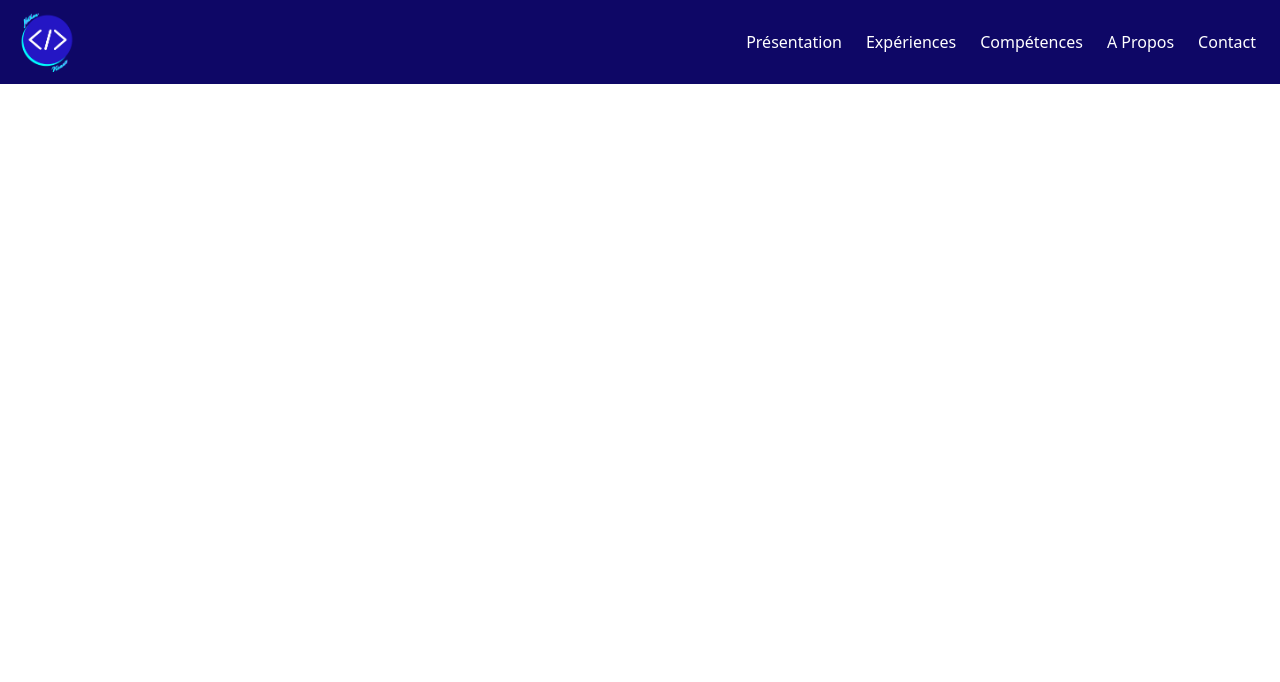
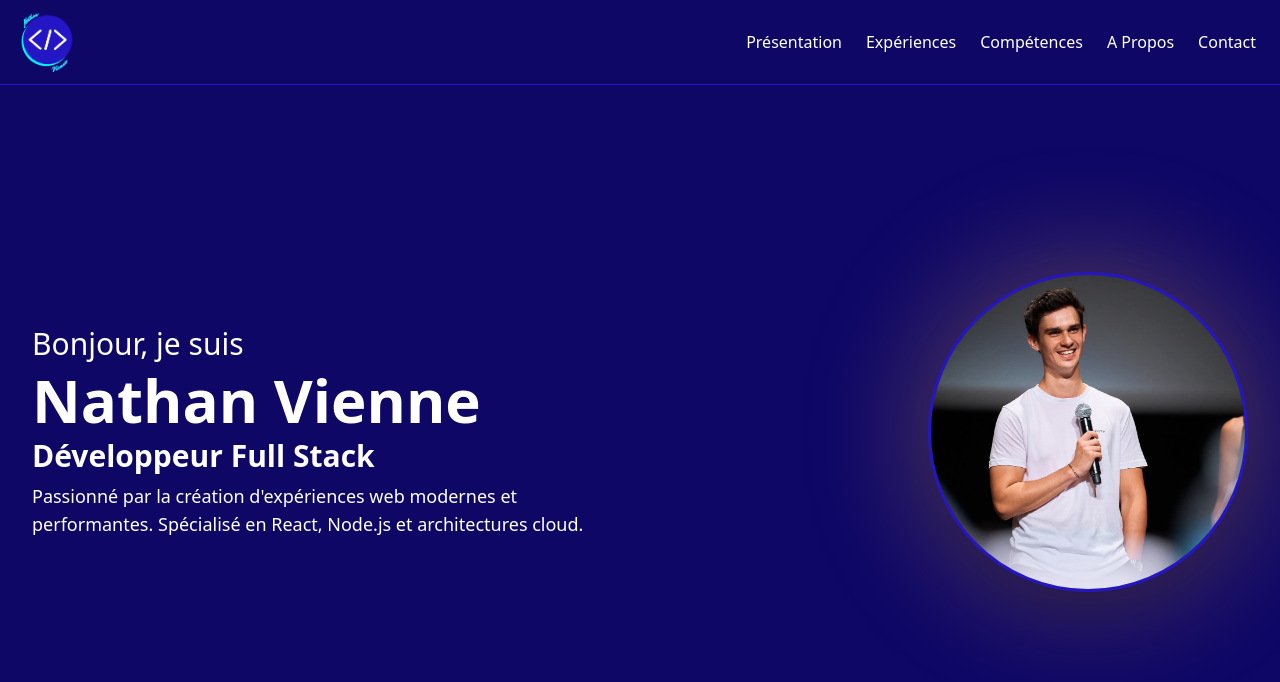
Before and after one commit to NathanVienne/curriculum_vitae, a React (Vite) app: page / in a window 1280 px wide. Shown: the top 682 px of the page. Built offline with nearby package versions, Linux system fonts and the light colour scheme.

Commit message:
Hero V1 added

```diff
--- a/index.html
+++ b/index.html
@@ -2,10 +2,10 @@
 <html lang="en" data-theme="personnal">
   <head>
     <meta charset="UTF-8" />
-    <link rel="icon" type="image/svg+xml" href="/vite.svg" />
+    <link rel="icon" type="image/svg+xml" href="/public/CV_WEB_RMBG.png" />
     <link href="/src/index.css" rel="stylesheet">
     <meta name="viewport" content="width=device-width, initial-scale=1.0" />
-    <title>Vite + React</title>
+    <title>Vienne Nathan</title>
   </head>
   <body>
     <div id="root"></div>
--- a/src/App.jsx
+++ b/src/App.jsx
@@ -1,9 +1,11 @@
 import Navigation from "./components/nav"
+import Hero from "./components/hero"
 function App() {
 
   return (
     <>
       <Navigation/>
+      <Hero/>
     </>
   )
 }
--- /dev/null
+++ b/src/components/hero.jsx
@@ -0,0 +1,39 @@
+import profileImage from "../assets/profile_image.jpg"
+
+function Hero() {
+    return (
+        <section id="hero" className="min-h-screen bg-primary flex items-center justify-center pt-16">
+            <div className="container mx-auto px-4 sm:px-6 lg:px-8 py-20">
+                <div className="flex flex-col md:flex-row items-center justify-between gap-12">
+                    <div className="flex-1 space-y-6 text-center  text-white md:text-left">
+                        <div className="space-y-2">
+                            <p className="text-3xl font-medium">Bonjour, je suis</p>
+                            <h1 className="text-6xl md:text-6xl font-bold">
+                                Nathan Vienne
+                            </h1>
+                            <h2 className="text-3xl md:text-3xl font-semibold text-foreground">
+                                Développeur Full Stack
+                            </h2>
+                            <p className="text-lg text-muted-foreground max-w-xl">
+                                Passionné par la création d'expériences web modernes et performantes.
+                                Spécialisé en React, Node.js et architectures cloud.
+                            </p>
+                        </div>
+                    </div>
+                    <div className="flex-shrink-0">
+                        <div className="relative">
+                            <div className="absolute inset-0 bg-accent rounded-full blur-3xl opacity-20 animate-pulse"></div>
+                            <img
+                                src={profileImage}
+                                alt="Nathan Vienne"
+                                className="relative w-64 h-64 md:w-80 md:h-80 rounded-full object-cover border-3 border-neutral shadow-2xl"
+                            />
+                        </div>
+                    </div>
+                </div>
+            </div>
+        </section>
+    )
+}
+
+export default Hero
--- a/src/components/nav.jsx
+++ b/src/components/nav.jsx
@@ -1,6 +1,6 @@
 function Navigation() {
     return (
-        <header className="bg-primary text-white flex justify-between fixed top-0 left-0 right-0 z-50">
+        <header className="bg-primary text-white flex justify-between fixed top-0 left-0 right-0 z-50 border-b border-b-neutral border-border">
             <div className="w-15 ms-4 my-3"><img src="../../public/CV_WEB.png" alt="" /></div>
             <nav className="my-auto">
                 <ul className="flex gap-6 me-6">
```
Also changed, not shown: public/CV_WEB_RMBG.png (added), src/assets/profile_image.jpg (added).
